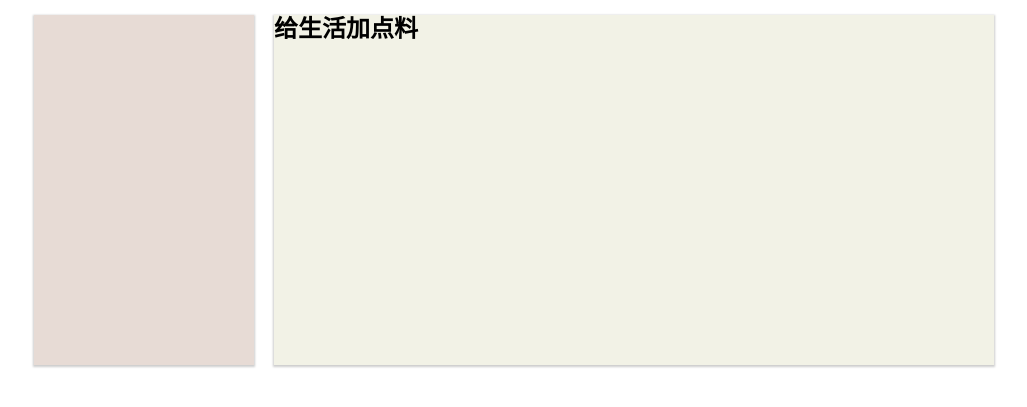
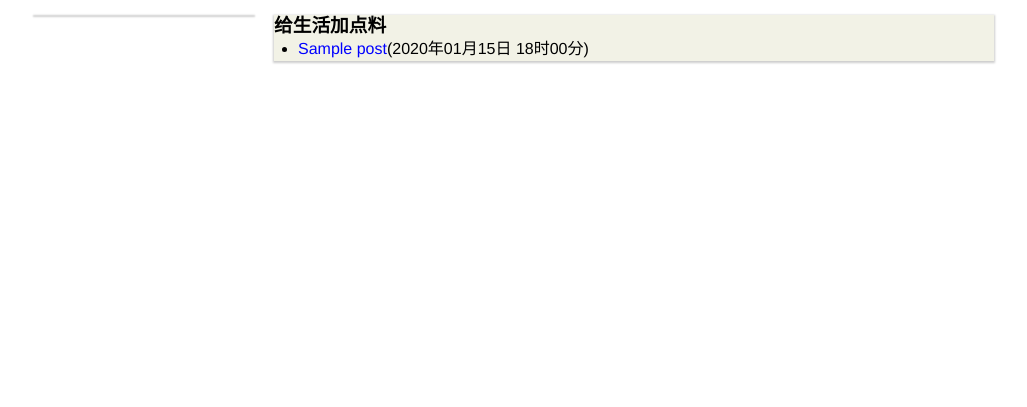
Before and after one commit to Yacoding/ANet, a Django app: a page that uses ANet/blog/templates/base.html in a window 1280 px wide. Shown: the part 75-482 px from the top of the page, without its empty margins (126-1153 px from the left). Run offline with Django 3.2, Linux system fonts and the light colour scheme; tables that the repository leaves empty hold one stand-in row (values such as "Sample post").

Commit message:
修改templates如何显示html格式文本

```diff
--- a/ANet/blog/static/style/baseline.base.css
+++ b/ANet/blog/static/style/baseline.base.css
@@ -61,13 +61,13 @@ table											{ font: inherit; width: 100%; }
   height: 75px;
 }
 .sidebar {
-  height: 350px;
+  /*height: 350px;*/
   background-color: #E7DBD5;
   box-shadow: 0 1px 2px 1px rgba(0, 0, 0, 0.2);
 }
 .main-content {
   background-color: #F2F2E6;
-  height: 350px;
+  /*height: 350px;*/
   box-shadow: 0 1px 2px 1px rgba(0, 0, 0, 0.2);
 }
 #footer .container {
@@ -78,7 +78,7 @@ table											{ font: inherit; width: 100%; }
 article, aside, header, hgroup,
 nav, figure, section, footer					{ display: block; }
 a:link 											{ text-decoration: none; color: blue; }
-a:active 										{ text-decoration:blink; }
+a:active 										{ text-decoration: blink; }
 a:hover 										{ text-decoration: underline; color: red; }
 a:visited 										{ text-decoration: none; color: green; }
 .center											{ text-align: center; margin-right: auto; margin-left: auto; }
--- a/ANet/blog/templates/base.html
+++ b/ANet/blog/templates/base.html
@@ -18,7 +18,7 @@
             <div class="container">
                 <div class="main-content">
     	       {% block user_info %}{% endblock %}
-                <h2>{% block title %}给生活加点料{% endblock %}</h2>
+                <h3>{% block title %}给生活加点料{% endblock %}</h3>
                 {% block main-content %}
 
                 {% endblock %}
--- a/ANet/blog/templates/index.html
+++ b/ANet/blog/templates/index.html
@@ -14,7 +14,7 @@
 			{% if posts %}
 				{% for post in posts %}
 				<h2><a href="{{ post.get_absolute_url }}">{{ post.title }}</a></h2>
-				<p class="post-info">作者:{{ post.author }} 发表日期:{{ post.post_time }} 修改日期:{{ post.update_time }} 分类:{{post.category }}</p>
+				<p class="post-info">作者:{{ post.author }} 发表日期:{{ post.post_time | date:"Y年m月d日 H时i分"}} 修改日期:{{ post.update_time | date:"Y年m月d日 H时i分" }} 分类:{{post.category }}</p>
 				<p>{{ post.excerpt }}</p>
 				<hr />
 				{% endfor %}
@@ -32,7 +32,6 @@
 			{% else %}
 				<p>没有分类可以显示</p>
 			{% endif %}
-	</div>
 	{% endblock %}
 </body>
 </html>
--- a/ANet/blog/templates/view_category.html
+++ b/ANet/blog/templates/view_category.html
@@ -1,10 +1,10 @@
 {% extends 'base.html' %}
-{% block content %}
+{% block main-content %}
 	<div>
 		{% if posts %}
 			<ul>
 				{% for post in posts %}
-				<li><a href="{{ post.get_absolute_url }}">{{ post.title }}</a>({{ post.post_time }})</li>
+				<li><a href="{{ post.get_absolute_url }}">{{ post.title}}</a>({{ post.post_time | date:"Y年m月d日 H时i分" }})</li>
 				{% endfor %}
 			</ul>
 		{% else %}
```
Also changed, not shown: ANet/blog/templates/view_post.html (+5 -2 lines).
